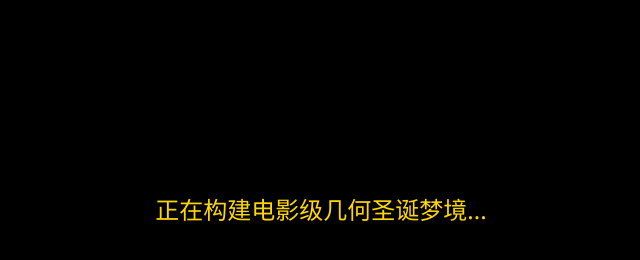
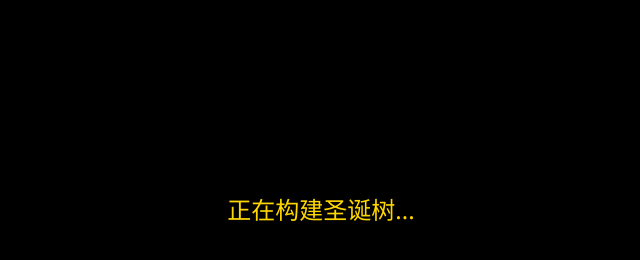
Before and after one commit to Ayanami402/-, a plain HTML site: page index.html in a window 1280 px wide. Shown: the part 192-452 px from the top of the page, without its empty margins (319-959 px from the left). Drawn offline with nearby package versions, Linux system fonts and the light colour scheme.

Commit message:
Update index.html

```diff
--- a/index.html
+++ b/index.html
@@ -37,7 +37,7 @@
 </head>
 <body>
 
-<div id="loading-screen">正在构建电影级几何圣诞梦境...</div>
+<div id="loading-screen">正在构建圣诞树...</div>
 <div id="cinematic-vignette"></div>
 
 <div id="ui-overlay">
```
